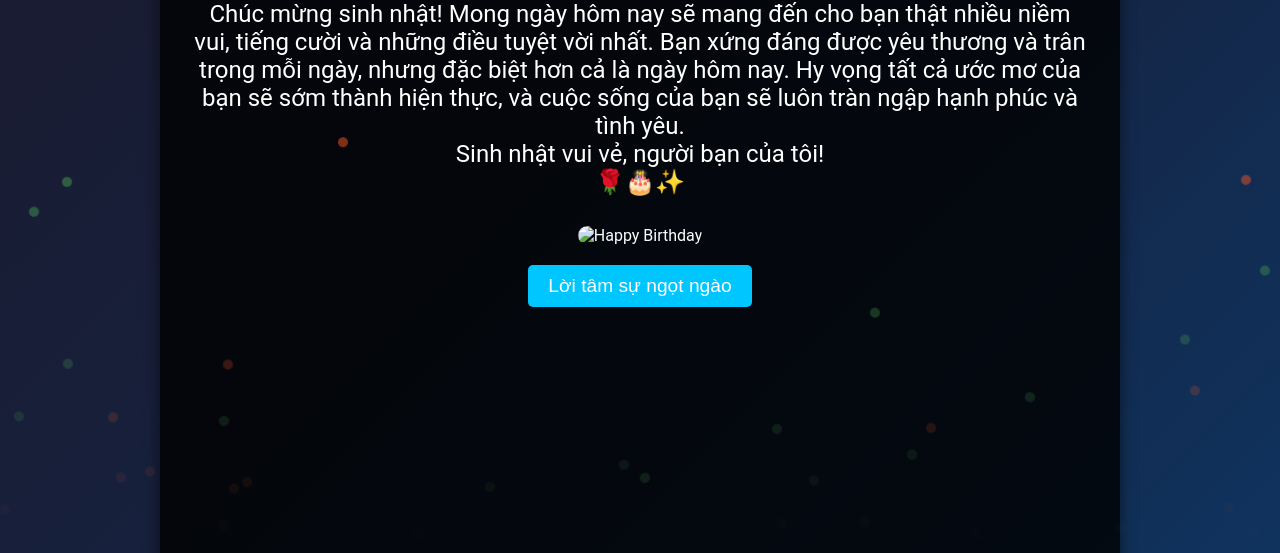
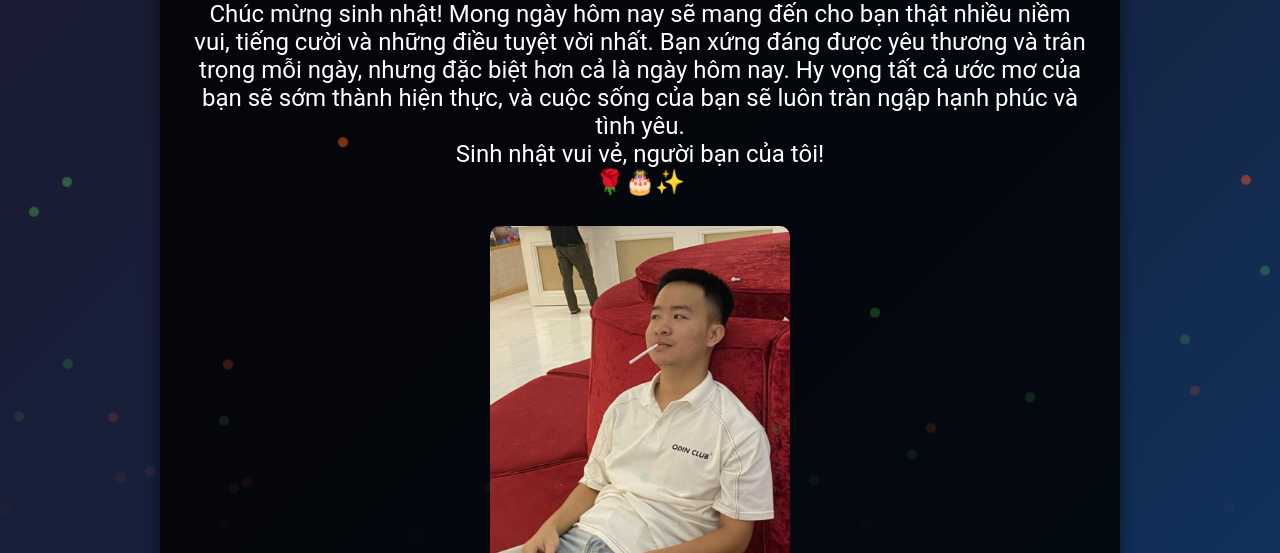
Before and after one commit to nguoitapcode/pls, a plain HTML site: page index.html in a window 1280 px wide. Shown: the part 247-800 px from the top of the page. Drawn offline with Linux system fonts and the light colour scheme; the site is published under a folder, as on GitHub Pages, so addresses that start at the root find nothing.

Commit message:
Update index.html2

```diff
--- a/index.html
+++ b/index.html
@@ -153,7 +153,7 @@
             <br> Sinh nhật vui vẻ, người bạn của tôi! <br> 🌹🎂✨</p>
         <div class="image">
             <!-- Add your image URL here -->
-            <img src="/anh.jpg" alt="Happy Birthday">
+            <img src="anh.jpg" alt="Happy Birthday">
         </div>
         <button onclick="alert('Đêm Qua Em Tuyệt Lắm 🎉')">Lời tâm sự ngọt ngào</button>
     </div>
```
